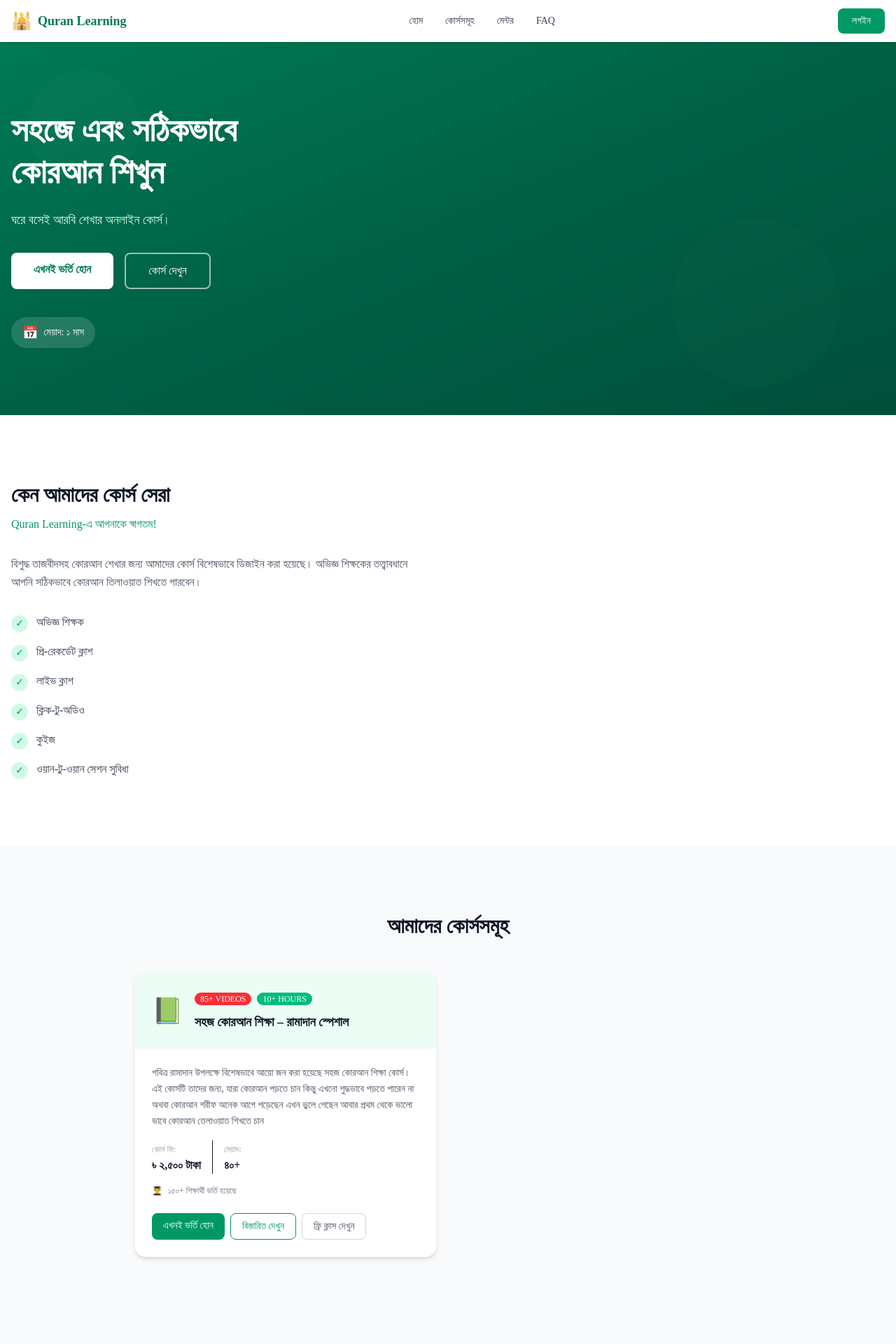
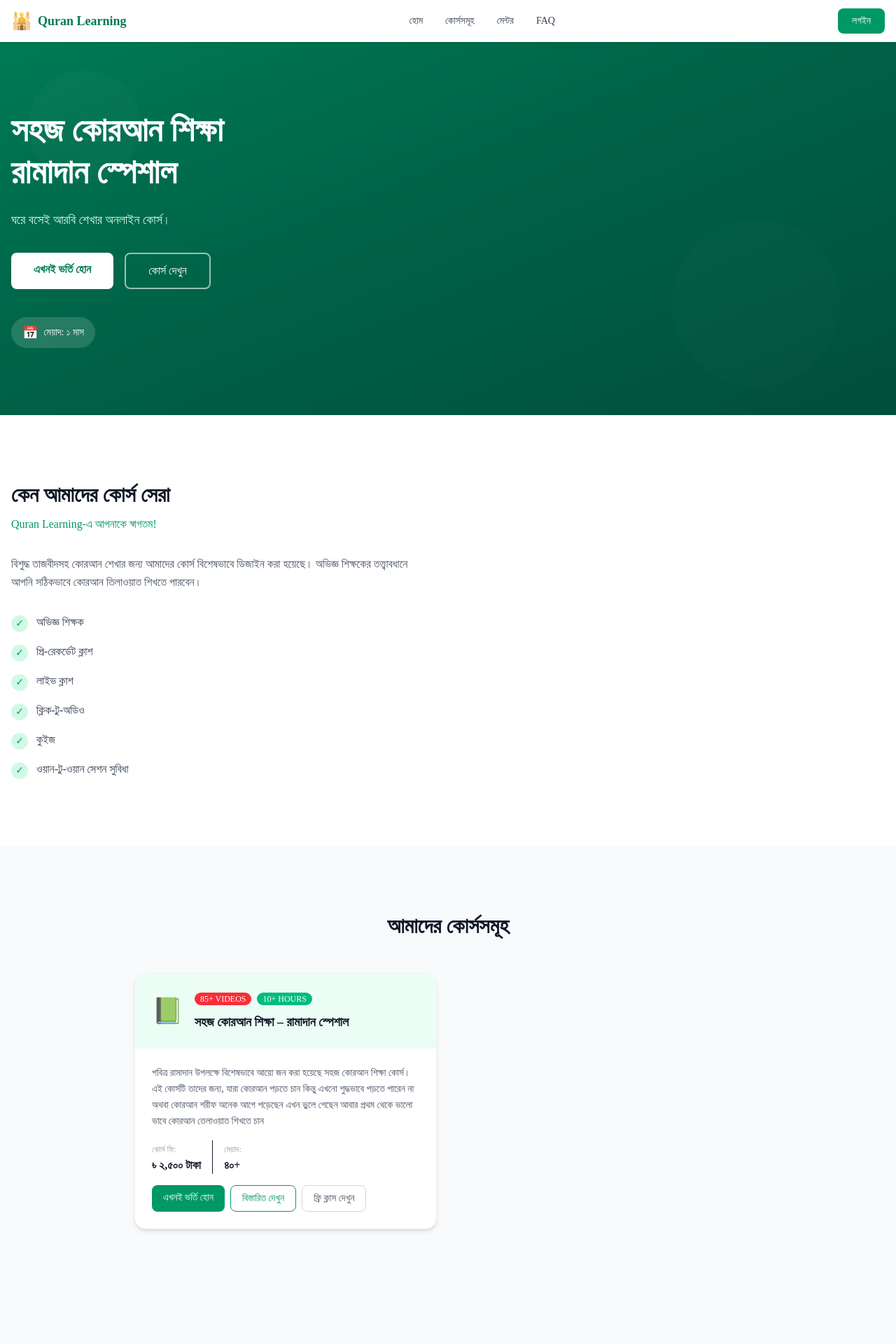
Before and after one commit to kawsar19/quran-learning, a Next.js app: page / in a window 1280 px wide. Shown: the top 1920 px of the page at 70% size. Built offline with nearby package versions, Linux system fonts and the light colour scheme; a web font is replaced by a local one.

Commit message:
update page.tsx

```diff
--- a/app/page.tsx
+++ b/app/page.tsx
@@ -13,9 +13,9 @@
         <div className="container mx-auto px-4 py-16 md:py-24 relative z-10">
           <div className="max-w-3xl">
             <h1 className="text-3xl md:text-5xl font-extrabold leading-tight mb-6">
-              সহজে এবং সঠিকভাবে
+              সহজ কোরআন শিক্ষা
               <br />
-              কোরআন শিখুন
+              রামাদান স্পেশাল
             </h1>
             <p className="text-emerald-100 text-lg mb-8 max-w-xl leading-relaxed">
               ঘরে বসেই আরবি শেখার অনলাইন কোর্স।
@@ -127,7 +127,7 @@
                     <p className="font-bold text-gray-900">৪০+</p>
                   </div>
                 </div>
-                <div className="flex items-center gap-2 text-xs text-gray-500 mb-6">
+                <div className="flex items-center gap-2 text-xs text-gray-500 mb-6 hidden">
                   <span>👨‍🎓</span>
                   <span>১৫০+ শিক্ষার্থী ভর্তি হয়েছে</span>
                 </div>
```
